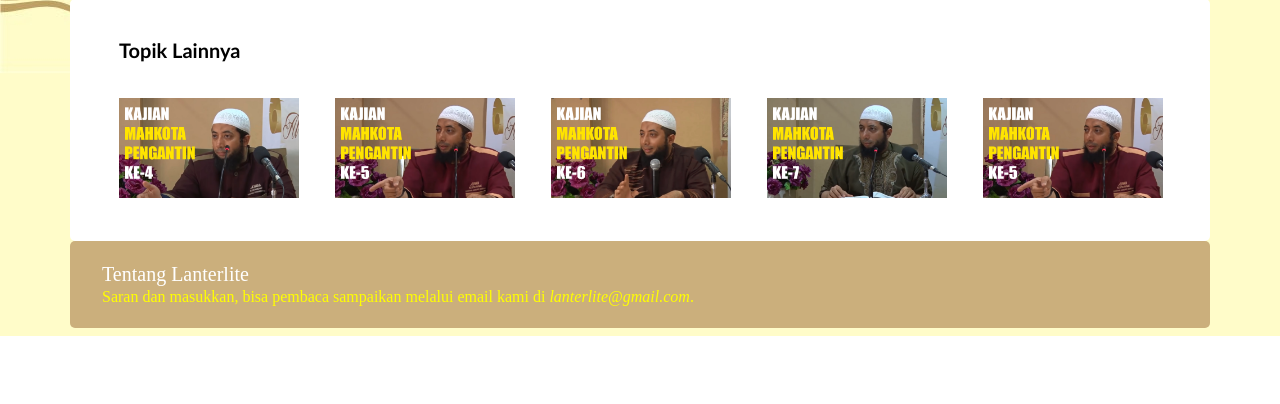
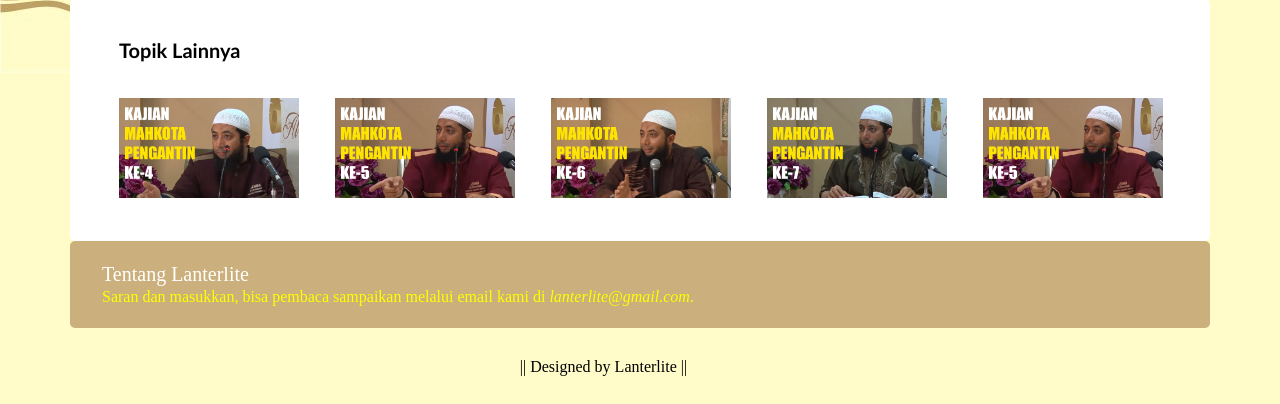
Before and after one commit to Lanterlite/lanterlite.site, a Flask app: page / in a window 1280 px wide. Shown: the part 695-1099 px from the top of the page. Before the commit the page ends 1031 px from the top, so only its background shows below. Run offline with Flask 2, Linux system fonts and the light colour scheme; some libraries are stand-ins or nearby versions.

Commit message:
fix screen layout

```diff
--- a/static/css/style.css
+++ b/static/css/style.css
@@ -75,3 +75,23 @@
 	margin-top: 0px;
 	text-align: justify;
 }
+
+#home-post-footest
+{
+	padding-top: 20px;
+	padding-bottom: 20px;
+	padding-left: 37px;
+	padding-right: 110px;
+	width: 1000px;
+	border-color: #FFFFFF;
+	background-color: rgb(255,252,201);
+	/* background-color: rgb(203, 175, 124); */
+	border-radius: 5px;
+	margin-left: auto;
+	margin-right: auto;
+	margin-top: 10px;
+	text-align: center;
+}
+
+
+}
--- a/templates/index.html
+++ b/templates/index.html
@@ -136,6 +136,9 @@
 			</table>
 		</div>
 
+		<div id="home-post-footest">
+			|| Designed by Lanterlite ||
+		</div>
 		<script>
 		var slideIndex = 0;
 		showSlides();
@@ -157,27 +160,6 @@
 			setTimeout(showSlides, 3000);
 		}
 	</script>
-<script type="text/javascript">
-function hscrollbar() {
-    /* First, we need the horizontal scroll position of the viewer's display,
-       but there are different ways to call it in JS depending on browser.
-       I'm using the if/else shorthand notation to detect if a call is legit:
-       somevar = (statement) ? statement_true_value : statement_false_value */
-    var left =
-        /* window.pageXOffset should work for most recent browsers: */
-        window.pageXOffset ? window.pageXOffset :
-        /* If it DOESN'T, let's try this: */
-        document.documentElement.scrollLeft ? document.documentElement.scrollLeft :
-        /* And if THAT didn't work: */
-        document.body.scrollLeft;
-
-    /* Now that we have the horizontal scroll position, set #footpanel's left
-       position to NEGATIVE the value, so it APPEARS to follow the scroll: */
-    document.getElementById('footpanel').style.left = -left;
-}
-window.onscroll = hscrollbar; /* Call the function when the user scrolls */
-window.onresize = hscrollbar; /* Call the function when the window resizes */
-</script>
 
 	</body>
 </html>
```
